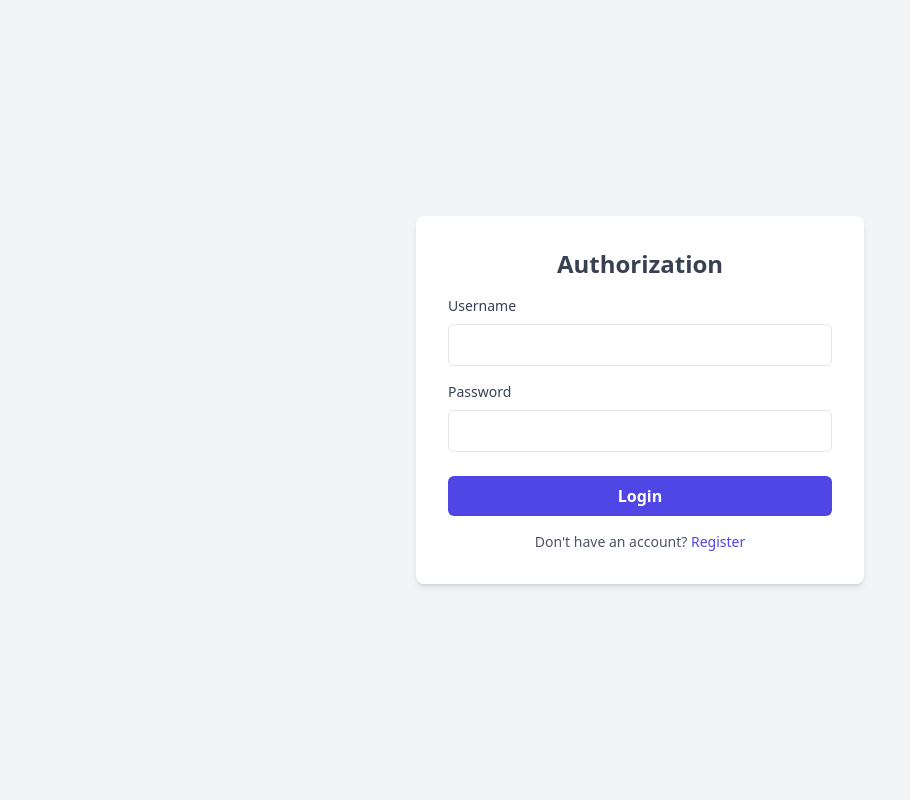
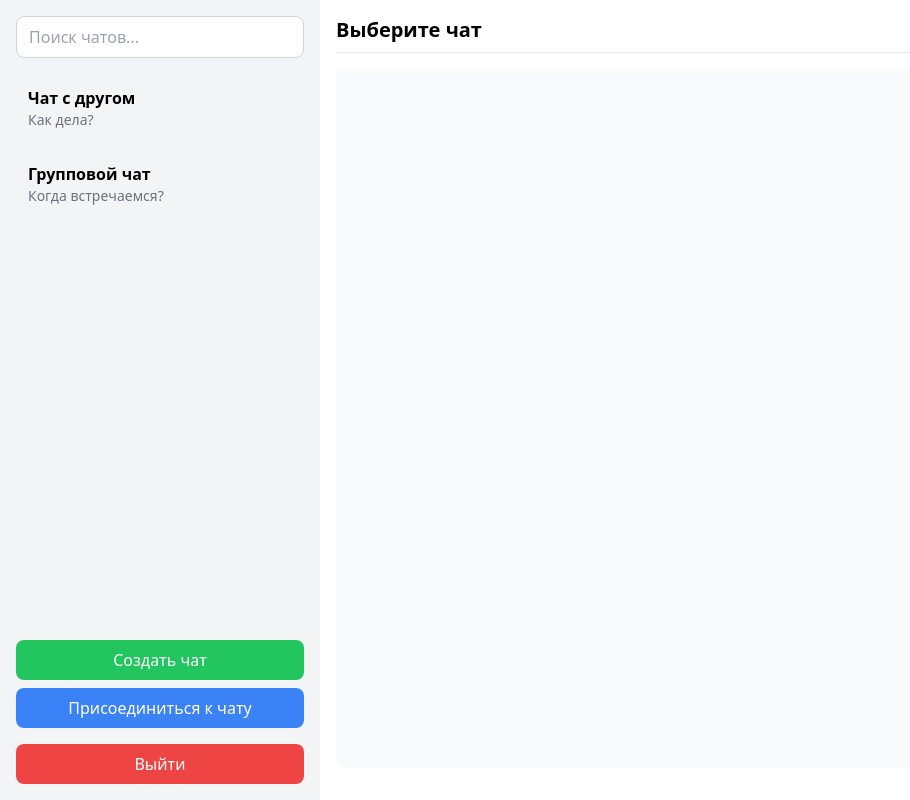
Before and after one commit to Twocram/vue-chat, a Vue app in the folder apps/frontend/: page / in a window 1280 px wide. Before the commit this address led to /auth/login. Shown: the whole page, without its empty margins (0-910 px from the left). Built offline with nearby package versions, Linux system fonts and the light colour scheme.

Commit message:
feat: add chat page

```diff
--- /dev/null
+++ b/apps/frontend/src/components/VChat.vue
@@ -0,0 +1,42 @@
+<template>
+    <section class="w-3/4 p-4 flex flex-col">
+        <div class="flex justify-between items-center border-b pb-2 mb-4">
+            <h2 class="text-xl font-semibold">
+                {{ selectedChat ? selectedChat.name : 'Выберите чат' }}
+            </h2>
+            <p v-if="selectedChat" class="text-sm text-gray-500">
+                Участники: {{ selectedChat.participants.join(', ') }}
+            </p>
+        </div>
+
+        <VMessageList :messages="selectedChatMessages" :currentUser="currentUser" />
+
+        <div v-if="selectedChat" class="flex items-center">
+            <input v-model="newMessage" type="text" placeholder="Введите сообщение..."
+                class="flex-grow px-3 py-2 border border-gray-300 rounded-lg focus:outline-none focus:ring-2 focus:ring-indigo-400" />
+            <button @click="emits('sendMessage', newMessage)"
+                class="ml-2 px-4 py-2 bg-indigo-500 text-white rounded-lg hover:bg-indigo-400">
+                Отправить
+            </button>
+        </div>
+    </section>
+</template>
+
+<script setup lang="ts">
+import { ref } from 'vue';
+import VMessageList from './VMessageList.vue';
+
+type Props = {
+    currentUser: any,
+    selectedChat: any,
+    selectedChatMessages: any,
+}
+
+defineProps<Props>()
+
+const newMessage = ref<string>('')
+
+const emits = defineEmits(['sendMessage'])
+</script>
+
+<style scoped></style>
--- /dev/null
+++ b/apps/frontend/src/components/VChatList.vue
@@ -0,0 +1,21 @@
+<template>
+    <ul class="flex-grow overflow-auto">
+        <VChatListItem v-for="(chat, index) in chats" :key="index" :selectedChat="selectedChat" :chat="chat"
+            @selectChat="emits('selectChat', chat)" />
+    </ul>
+</template>
+
+<script setup lang="ts">
+import VChatListItem from './VChatListItem.vue';
+
+const emits = defineEmits(['selectChat'])
+type Props = {
+    chats: any,
+    selectedChat: any,
+}
+
+defineProps<Props>()
+
+</script>
+
+<style scoped></style>
--- /dev/null
+++ b/apps/frontend/src/components/VChatListItem.vue
@@ -0,0 +1,20 @@
+<template>
+    <li @click="emits('selectChat', chat)" class="p-3 mb-2 cursor-pointer rounded-lg hover:bg-indigo-100"
+        :class="{ 'bg-indigo-200': selectedChat && selectedChat.id === chat.id }">
+        <p class="font-semibold">{{ chat.name }}</p>
+        <p class="text-sm text-gray-500">{{ chat.lastMessage }}</p>
+    </li>
+</template>
+
+<script setup lang="ts">
+type Props = {
+    chat: any,
+    selectedChat: any
+}
+
+defineProps<Props>()
+
+const emits = defineEmits(['selectChat'])
+</script>
+
+<style scoped></style>
--- /dev/null
+++ b/apps/frontend/src/components/VMessageList.vue
@@ -0,0 +1,19 @@
+<template>
+    <div class="flex-grow overflow-auto mb-4 p-4 bg-gray-50 rounded-lg">
+        <VMessageListItem v-for="(message, index) in messages" :key="index" :currentUser="currentUser"
+            :messageFrom="message.from" :text="message.text" />
+    </div>
+</template>
+
+<script setup lang="ts">
+import VMessageListItem from './VMessageListItem.vue';
+type Props = {
+    messages: any,
+    currentUser: string,
+}
+
+defineProps<Props>()
+
+</script>
+
+<style scoped></style>
--- /dev/null
+++ b/apps/frontend/src/components/VMessageListItem.vue
@@ -0,0 +1,23 @@
+<template>
+    <div class="mb-2">
+        <p :class="{ 'text-right': messageFrom === currentUser }">
+            <span
+                :class="{ 'bg-indigo-500 text-white': messageFrom === currentUser, 'bg-gray-200': messageFrom !== currentUser }"
+                class="inline-block px-3 py-2 rounded-lg">
+                {{ text }}
+            </span>
+        </p>
+    </div>
+</template>
+
+<script setup lang="ts">
+type Props = {
+    messageFrom: string,
+    text: string,
+    currentUser: string,
+}
+
+defineProps<Props>()
+</script>
+
+<style scoped></style>
--- /dev/null
+++ b/apps/frontend/src/components/dialogs/VCreateChat.vue
@@ -0,0 +1,28 @@
+<template>
+    <div class="fixed inset-0 bg-black bg-opacity-50 flex justify-center items-center">
+        <div class="bg-white p-6 rounded-lg w-96">
+            <h3 class="text-xl font-semibold mb-4">Создать новый чат</h3>
+            <input v-model="newChatName" type="text" placeholder="Название чата"
+                class="w-full px-3 py-2 border border-gray-300 rounded-lg mb-4" />
+            <div class="flex justify-end">
+                <button @click="emits('createChat', newChatName)"
+                    class="mr-2 px-4 py-2 bg-green-500 text-white rounded-lg hover:bg-green-400">
+                    Создать
+                </button>
+                <button @click="emits('close')" class="px-4 py-2 bg-gray-300 rounded-lg hover:bg-gray-200">
+                    Отмена
+                </button>
+            </div>
+        </div>
+    </div>
+</template>
+
+<script setup lang="ts">
+import { ref } from 'vue';
+
+const newChatName = ref<string>('')
+
+const emits = defineEmits(['close', 'createChat'])
+</script>
+
+<style scoped></style>
--- /dev/null
+++ b/apps/frontend/src/components/dialogs/VJoinChat.vue
@@ -0,0 +1,29 @@
+<template>
+    <div class="fixed inset-0 bg-black bg-opacity-50 flex justify-center items-center">
+        <div class="bg-white p-6 rounded-lg w-96">
+            <h3 class="text-xl font-semibold mb-4">Присоединиться к чату</h3>
+            <input v-model="chatIdToJoin" type="text" placeholder="ID чата"
+                class="w-full px-3 py-2 border border-gray-300 rounded-lg mb-4" />
+            <div class="flex justify-end">
+                <button @click="emits('joinChat', chatIdToJoin)"
+                    class="mr-2 px-4 py-2 bg-blue-500 text-white rounded-lg hover:bg-blue-400">
+                    Присоединиться
+                </button>
+                <button @click="emits('close')" class="px-4 py-2 bg-gray-300 rounded-lg hover:bg-gray-200">
+                    Отмена
+                </button>
+            </div>
+        </div>
+    </div>
+</template>
+
+<script setup lang="ts">
+import { ref } from 'vue';
+
+const chatIdToJoin = ref<string>('')
+
+const emits = defineEmits(['joinChat', 'close'])
+
+</script>
+
+<style scoped></style>
--- a/apps/frontend/src/views/HomeView.vue
+++ b/apps/frontend/src/views/HomeView.vue
@@ -1,16 +1,144 @@
 <template>
-  <div></div>
+  <div class="h-screen flex">
+    <aside class="w-1/4 bg-gray-100 p-4 flex flex-col">
+      <div class="mb-4">
+        <input v-model="searchQuery" type="text" placeholder="Поиск чатов..."
+          class="w-full px-3 py-2 border border-gray-300 rounded-lg focus:outline-none focus:ring-2 focus:ring-indigo-400" />
+      </div>
+
+      <VChatList :chats="filteredChats" :selectedChat="selectedChat" @selectChat="selectChat($event)" />
+
+      <div class="mt-4">
+        <button @click="openCreateChat"
+          class="w-full mb-2 py-2 bg-green-500 text-white rounded-lg hover:bg-green-400 focus:outline-none">
+          Создать чат
+        </button>
+        <button @click="openJoinChat"
+          class="w-full py-2 bg-blue-500 text-white rounded-lg hover:bg-blue-400 focus:outline-none">
+          Присоединиться к чату
+        </button>
+      </div>
+
+      <button @click="logout"
+        class="mt-4 w-full py-2 bg-red-500 text-white rounded-lg hover:bg-red-400 focus:outline-none">
+        Выйти
+      </button>
+    </aside>
+
+    <VChat :currentUser="currentUser" :selectedChat="selectedChat" :selectedChatMessages="selectedChatMessages"
+      @sendMessage="sendMessage($event)" />
+
+    <VCreateChat v-if="showCreateChatModal" @createChat="createChat($event)" @close="closeCreateChat" />
+
+    <VJoinChat v-if="showJoinChatModal" @joinChat="joinChat($event)" @close="closeJoinChat" />
+  </div>
 </template>
 
 <script lang="ts" setup>
-import { onMounted } from 'vue';
-import { useRouter } from 'vue-router';
+import VCreateChat from '@/components/dialogs/VCreateChat.vue';
+import VJoinChat from '@/components/dialogs/VJoinChat.vue';
+import VChat from '@/components/VChat.vue';
+import VChatList from '@/components/VChatList.vue';
+import { ref, computed } from 'vue';
 
-const router = useRouter();
+const currentUser = 'me';
 
-onMounted(() => {
-  if (!localStorage.getItem('token')) {
-    router.push('/auth/login');
+const chats = ref([
+  {
+    id: 1,
+    name: 'Чат с другом',
+    lastMessage: 'Как дела?',
+    participants: ['me', 'friend1'],
+    messages: [
+      { from: 'me', text: 'Привет!' },
+      { from: 'friend1', text: 'Привет! Как дела?' },
+      { from: 'me', text: 'Все отлично!' },
+    ],
+  },
+  {
+    id: 2,
+    name: 'Групповой чат',
+    lastMessage: 'Когда встречаемся?',
+    participants: ['me', 'friend2', 'friend3'],
+    messages: [
+      { from: 'friend2', text: 'Привет всем!' },
+      { from: 'me', text: 'Привет!' },
+      { from: 'friend3', text: 'Когда встречаемся?' },
+    ],
+  },
+]);
+
+const searchQuery = ref('');
+const selectedChat = ref<typeof chats.value[0] | null>(null);
+const newMessage = ref('');
+
+// Фильтрация чатов по поисковому запросу
+const filteredChats = computed(() => {
+  return chats.value.filter((chat) =>
+    chat.name.toLowerCase().includes(searchQuery.value.toLowerCase())
+  );
+});
+
+// Сообщения выбранного чата
+const selectedChatMessages = computed(() => {
+  return selectedChat.value ? selectedChat.value.messages : [];
+});
+
+// Функция для выбора чата
+const selectChat = (chat: typeof selectedChat.value) => {
+  selectedChat.value = chat;
+};
+
+// Отправка сообщения
+const sendMessage = (newMessage: string) => {
+  if (!newMessage.trim()) return;
+
+  if (selectedChat.value) {
+    selectedChat.value.messages.push({
+      from: currentUser,
+      text: newMessage,
+    });
+    newMessage = '';
   }
-})
+};
+
+// Выход из профиля
+const logout = () => {
+  console.log('Logout');
+};
+
+// Модальное окно для создания чата
+const showCreateChatModal = ref(false);
+const openCreateChat = () => {
+  showCreateChatModal.value = true;
+};
+const closeCreateChat = () => {
+  showCreateChatModal.value = false;
+};
+
+const createChat = (chatName: string) => {
+  if (!chatName.trim()) return;
+  chats.value.push({
+    id: chats.value.length + 1,
+    name: chatName,
+    lastMessage: '',
+    participants: [currentUser],
+    messages: [],
+  });
+  closeCreateChat();
+};
+
+const showJoinChatModal = ref(false);
+const openJoinChat = () => {
+  showJoinChatModal.value = true;
+};
+const closeJoinChat = () => {
+  showJoinChatModal.value = false;
+};
+const joinChat = (chatId: string) => {
+  console.log('Присоединение к чату с ID:', chatId);
+  closeJoinChat();
+};
 </script>
+
+<style scoped></style>
--- a/apps/frontend/src/views/auth/RegisterView.vue
+++ b/apps/frontend/src/views/auth/RegisterView.vue
@@ -45,8 +45,6 @@ const router = useRouter();
 async function handleRegister() {
     const { data, error } = await register(username.value, password.value)
 
-    console.log("DATA", data)
-
     if (error) {
         throw error;
     }
```
